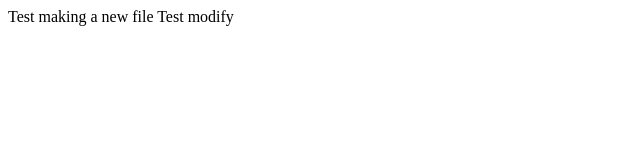
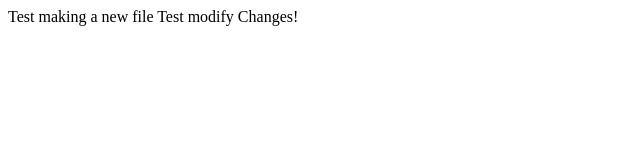
Before and after one commit to ntarox/git-tutorial, a plain HTML site: page index.html in a window 1280 px wide. Shown: the full height of the page, 0-640 px from the left. Drawn offline with Linux system fonts and the light colour scheme.

Commit message:
Changed index.html

```diff
--- a/index.html
+++ b/index.html
@@ -3,6 +3,7 @@
         <div>
             Test making a new file
             Test modify
+            Changes!
         </div>
     </body>
 </html>
```
